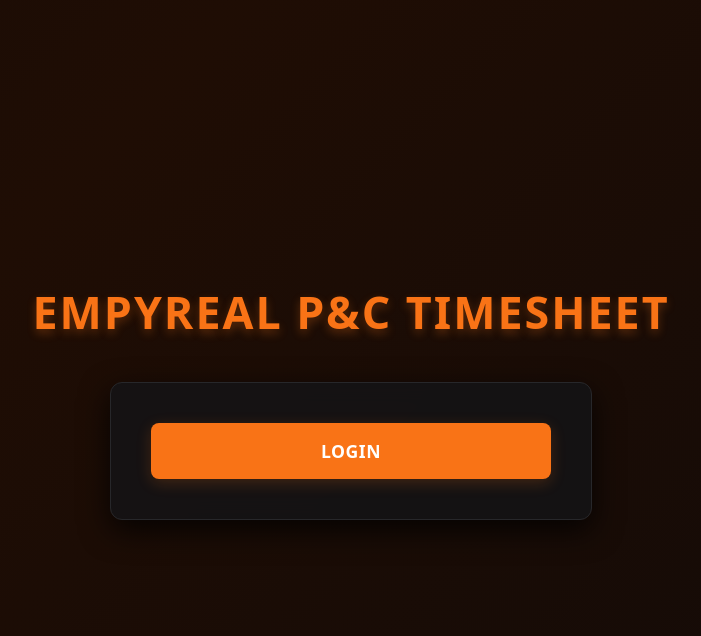
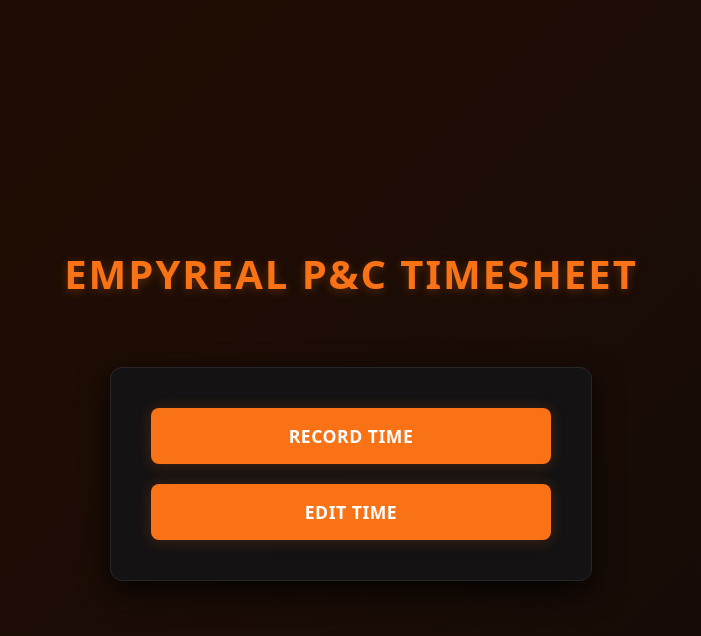
Before and after one commit to KingpeterM8/live-timesheet, a Django app: page / in a window 1280 px wide. Shown: the top 636 px of the page, without its empty margins (289-990 px from the left). Run offline with Django 5.2, Linux system fonts and the light colour scheme.

Commit message:
Made format consistent

```diff
--- a/templates/base.html
+++ b/templates/base.html
@@ -39,12 +39,12 @@
     .main-title {
         color: #f97316;
         text-transform: uppercase;
-        font-size: 2.6rem; /* Slightly smaller to fit better */
+        font-size: 2.5rem; /* Slightly smaller to fit better */
         font-weight: 900;
         letter-spacing: 2px;
         text-align: center;
         margin-bottom: 50px; /* Reduced this to bring the card up */
-        text-shadow: 0 0 3px rgba(249, 115, 22, 0.4);
+        text-shadow: 0 2 7px rgba(249, 115, 22, 0.4);
     }
 
     .content-wrapper {
@@ -85,6 +85,7 @@
         display: block;
         margin-bottom: 10px;
 }
+
 </style>
 
 <body>
--- a/templates/home.html
+++ b/templates/home.html
@@ -45,11 +45,11 @@
         h1 {
             color: #f97316;
             text-transform: uppercase;
-            font-size: 2.8rem;
+            font-size: 2.5rem;
             font-weight: 900;
-            margin: 0;
+            margin: 50;
             letter-spacing: 2px;
-            text-shadow: 0 4px 10px rgba(249, 115, 22, 0.3); /* Added a subtle orange glow */
+            text-shadow: 0 2px 10px rgba(249, 115, 22, 0.3); /* Added a subtle orange glow */
         }
 
         .card {
@@ -88,22 +88,10 @@
         .btn-primary {
             background-color: #f97316;
             color: #ffffff;
-            box-shadow: 0 4px 15px rgba(249, 115, 22, 0.2);
+            box-shadow: 0 1px 15px rgba(249, 115, 22, 0.2);
         }
 
         .btn-primary:hover {
-            background-color: #ea580c;
-            transform: translateY(-2px);
-            box-shadow: 0 6px 20px rgba(249, 115, 22, 0.4);
-        }
-
-        .btn-secondary {
-            background-color: transparent;
-            color: #a1a1aa;
-            border: 2px solid #3f3f46;
-        }
-
-        .btn-secondary:hover {
             background-color: rgba(39, 39, 42, 0.8);
             color: #ffffff;
             border-color: #52525b;
@@ -118,7 +106,8 @@
     </div>
 
     <div class="card">
-        <a href="{% url 'login' %}" class="btn btn-primary">Login</a>
+        <a href="{% url 'login' %}" class="btn btn-primary">Record Time</a>
+        <a href="{% url 'login' %}" class="btn btn-primary">Edit Time</a>
     </div>
 
 </body>
```
Also changed, not shown: templates/registration/login.html (+7 -0 lines).
